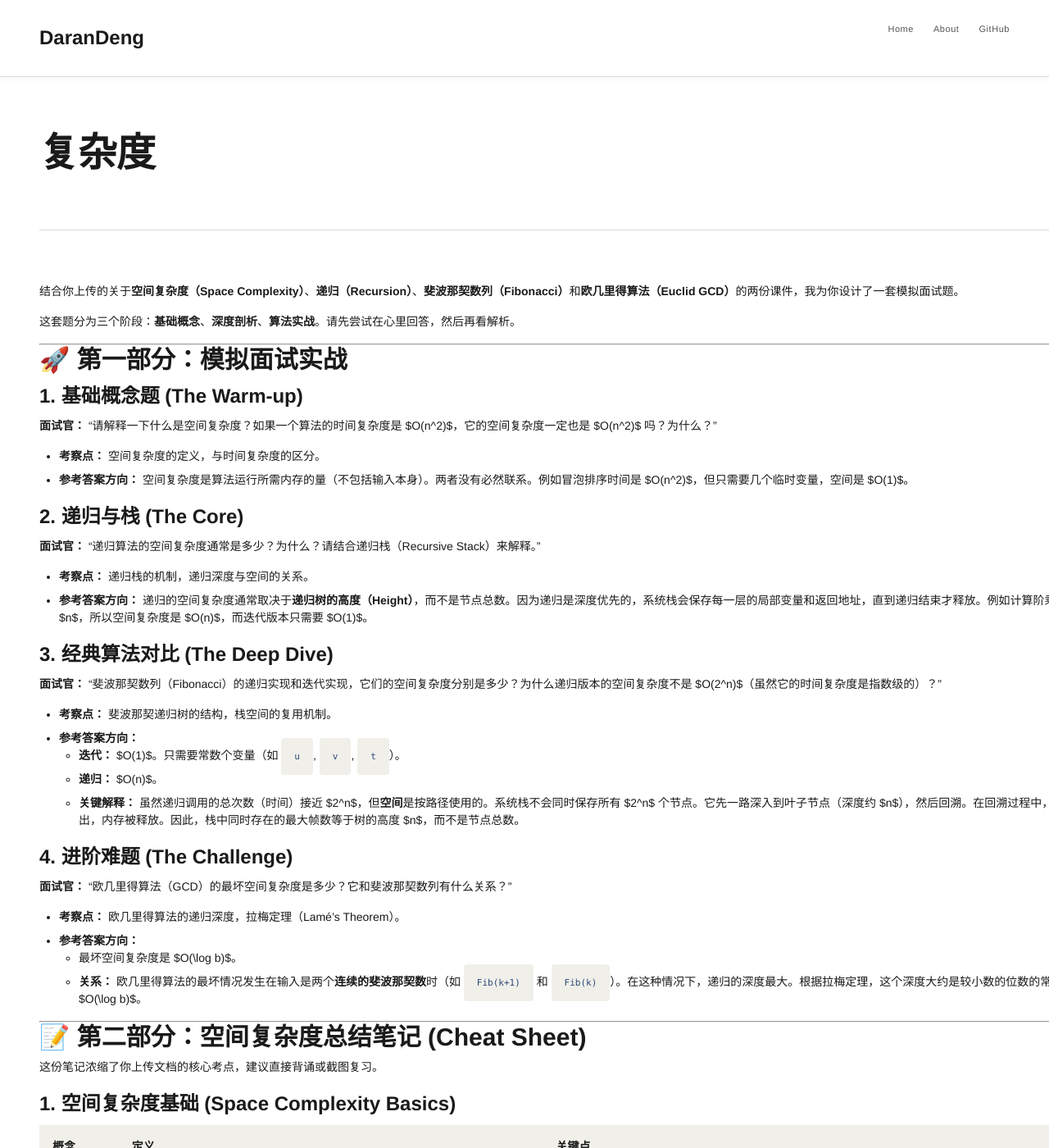
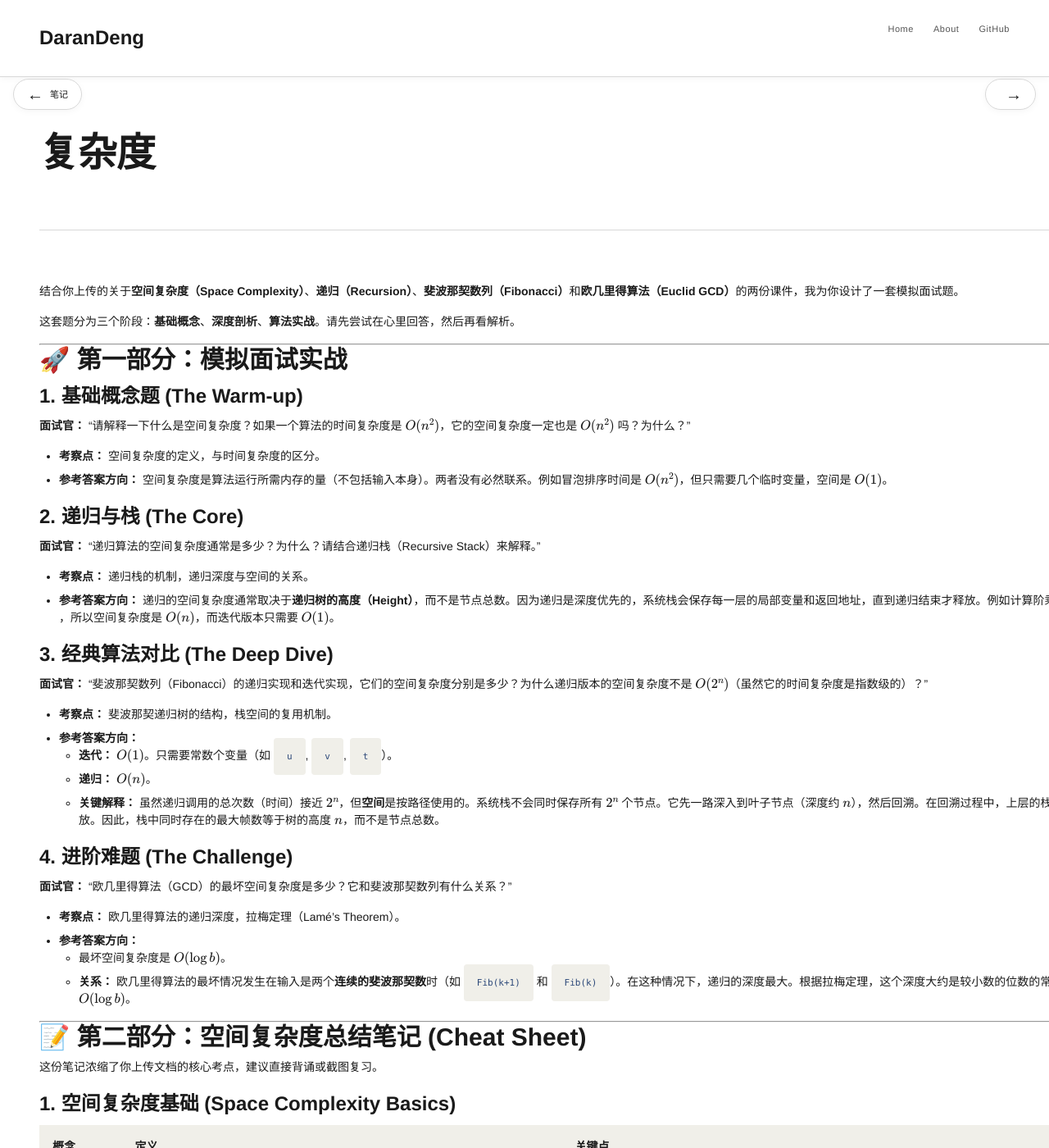
Before and after one commit to DaranDeng/DaranDeng.github.io, a Jekyll site: the page built from data-structure-and-algorithm/Algorithms&AI/Complexity.md, in a window 1280 px wide and 1400 px high. Shown: the whole window at 82% size. Built offline with Jekyll 4.4.1, drawn with Linux system fonts in a browser that asks for light colours; some of the changed text lies outside the part shown.

Commit message:
添加 MathJax 支持并优化导航按钮样式，更新复杂度和排序算法文档中的描述

```diff
--- a/_layouts/default.html
+++ b/_layouts/default.html
@@ -114,6 +127,52 @@
             font-size: var(--font-size-lg);
             color: var(--color-text-secondary);
             line-height: var(--line-height-normal);
+        }
+
+        .page-nav-button {
+            position: fixed;
+            top: 96px;
+            z-index: var(--z-sticky);
+            display: inline-flex;
+            align-items: center;
+            gap: var(--space-sm);
+            max-width: 220px;
+            padding: var(--space-sm) var(--space-md);
+            background-color: var(--color-neutral-white);
+            border: 1px solid var(--color-border);
+            border-radius: 999px;
+            box-shadow: var(--shadow-subtle);
+            color: var(--color-text-primary);
+            text-decoration: none;
+            transition: all var(--transition-fast);
+        }
+
+        .page-nav-button:hover {
+            border-color: var(--color-accent-primary);
+            color: var(--color-accent-primary);
+            transform: translateY(-1px);
+        }
+
+        .page-nav-prev {
+            left: 16px;
+        }
+
+        .page-nav-next {
+            right: 16px;
+        }
+
+        .page-nav-arrow {
+            font-size: var(--font-size-lg);
+            line-height: 1;
+            flex: 0 0 auto;
+        }
+
+        .page-nav-text {
+            overflow: hidden;
+            text-overflow: ellipsis;
+            white-space: nowrap;
+            font-size: var(--font-size-sm);
+            font-weight: var(--font-weight-medium);
         }
 
         /* Article/Post Styles */
@@ -249,6 +308,16 @@
             .toc {
                 font-size: var(--font-size-sm);
             }
+
+            .page-nav-button {
+                top: 72px;
+                max-width: 120px;
+                padding: var(--space-sm);
+            }
+
+            .page-nav-text {
+                display: none;
+            }
         }
     </style>
 </head>
@@ -266,6 +335,35 @@
             </nav>
         </div>
     </header>
+
+    {% assign nav_pages = site.pages | where_exp: "item", "item.path contains '.md' and item.path != 'README.md' and item.layout == 'default'" | sort: "path" %}
+    {% assign prev_page = '' %}
+    {% assign next_page = '' %}
+    {% assign found_current = false %}
+    {% for item in nav_pages %}
+        {% if item.url == page.url %}
+            {% assign found_current = true %}
+        {% elsif found_current == false %}
+            {% assign prev_page = item %}
+        {% elsif next_page == '' %}
+            {% assign next_page = item %}
+        {% endif %}
+    {% endfor %}
+
+    {% if page.path and page.path contains '.md' and page.path != 'README.md' %}
+        {% if prev_page != '' %}
+        <a class="page-nav-button page-nav-prev" href="{{ prev_page.url | relative_url }}" aria-label="上一篇：{{ prev_page.title }}">
+            <span class="page-nav-arrow">←</span>
+            <span class="page-nav-text">{{ prev_page.title }}</span>
+        </a>
+        {% endif %}
+        {% if next_page != '' %}
+        <a class="page-nav-button page-nav-next" href="{{ next_page.url | relative_url }}" aria-label="下一篇：{{ next_page.title }}">
+            <span class="page-nav-text">{{ next_page.title }}</span>
+            <span class="page-nav-arrow">→</span>
+        </a>
+        {% endif %}
+    {% endif %}
 
     <!-- Main Content -->
     <main class="main-content">
--- a/data-structure-and-algorithm/Algorithms&AI/Complexity.md
+++ b/data-structure-and-algorithm/Algorithms&AI/Complexity.md
@@ -73,8 +73,8 @@ title: 复杂度
 | **Fibonacci** | Recursive | **$O(n)$** | 递归树高度为 $n$。虽然时间是 $O(2^n)$，但栈空间是深度优先，最大深度为 $n$。 |
 | **Factorial** | Iterative | **$O(1)$** | 仅需 1 个累乘变量。 |
 | **Factorial** | Recursive | **$O(n)$** | 需要 $n$ 层栈帧才能从 $n$ 回溯到 1。 |
-| **GCD (Euclid)**| Recursive | **$O(\log n)$** | **最坏情况**是输入为连续的斐波那契数。递归深度增长缓慢（对数级）。Fib(k) ≈ 1.618 × Fib(k-1)。b × (0.618)^t<=1。当这个值小于 1 时，递归结束。所以 (0.618)^t ≈ 1/b → 取对数：t ≈ log_{1/0.618} b。也就是说，递归深度和 log b 成正比，栈帧用了log b个，而递归调用次数用来表示时间复杂度，由于每个函数只调用了一次自己，所以这里栈帧=递归调用次数，时间复杂度也是O(log b)。而 b 是较小的那个数，所以空间复杂度是 O(log b)，而不是 O(b)。**最好情况**是b正好可以被a整除,O(1)|
-| **Binary Search**| Recursive | **$O(\log n)$** | 每次将问题规模减半，树高为 $\log_2 n$。 |
+| **GCD (Euclid)** | Recursive | **$O(\log n)$** | **最坏情况**：输入为连续的斐波那契数，递归深度为对数级。<br>**最好情况**：当 $b$ 能被 $a$ 整除时，为 $O(1)$。 |
+| **Binary Search** | Recursive | **$O(\log n)$** | 每次将问题规模减半，树高为 $\log_2 n$。 |
 
 #### 4. 面试必杀技：递归栈的深度 (Recursive Stack Depth)
 
```
Also changed, not shown: other parts of _layouts/default.html (+13 -0 lines), data-structure-and-algorithm/Algorithms&AI/algoIntro.md (+1 -1 lines), data-structure-and-algorithm/Algorithms&AI/sortAlgo.md (+5 -5 lines).
